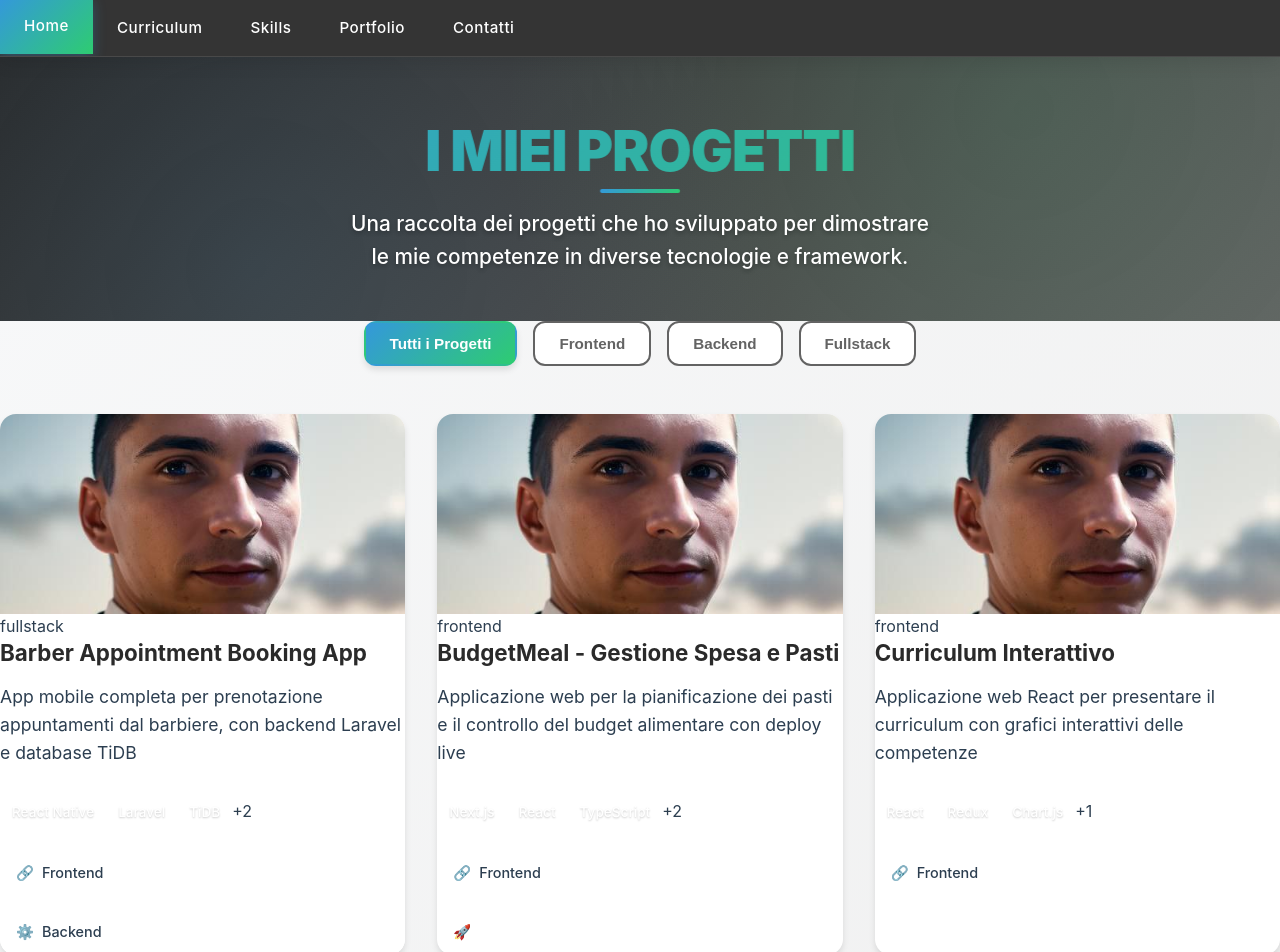
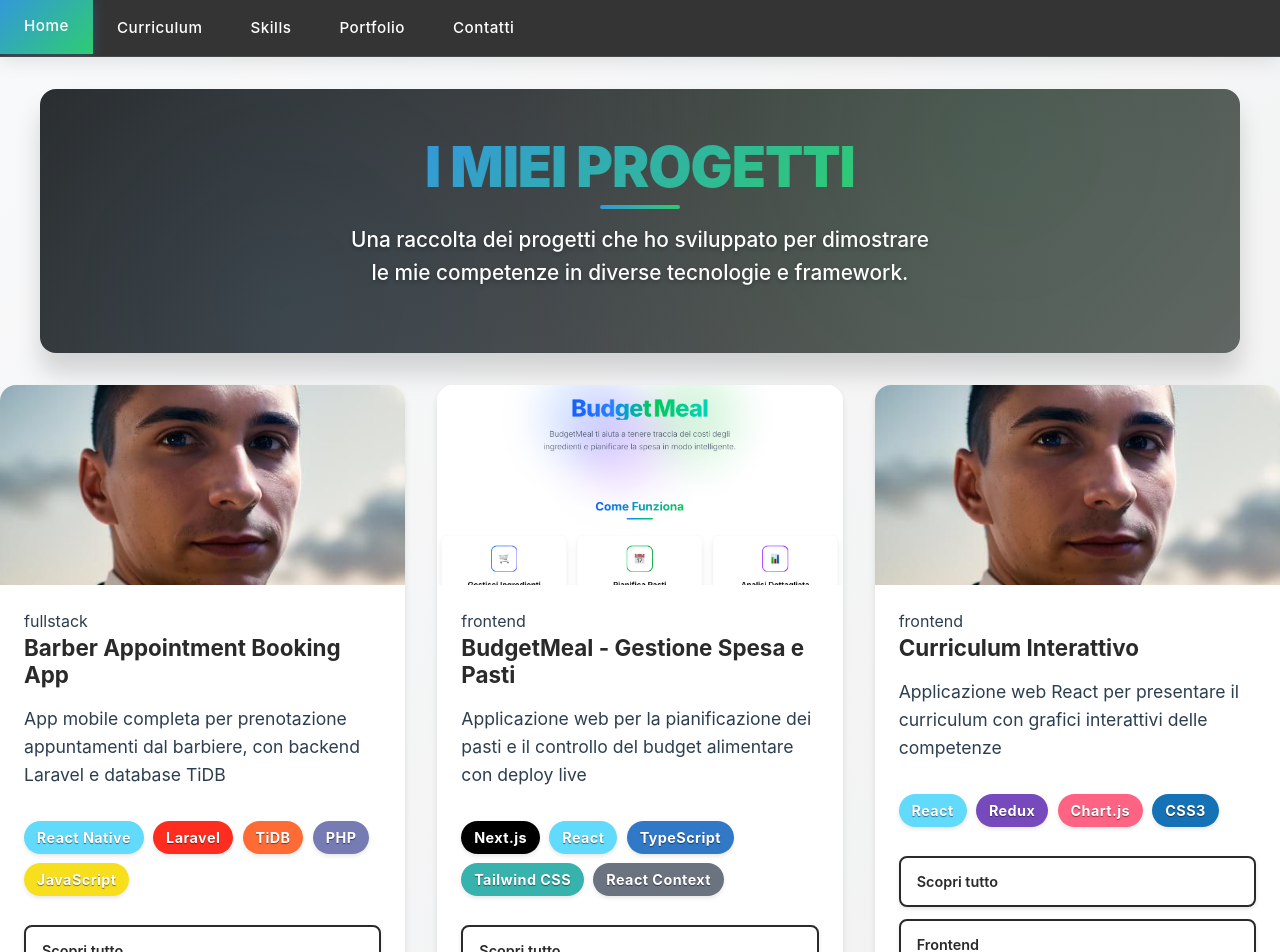
Before and after one commit to AlessandroAmen/curriculum2, a React (Vite) app in the folder Curriculum2/: page /pages/portfolio in a window 1280 px wide. Shown: the top 952 px of the page. Built offline with nearby package versions, Linux system fonts and the light colour scheme.

Commit message:
fixed a lot of css!

```diff
--- a/Curriculum2/src/components/ProjectComponents.css
+++ b/Curriculum2/src/components/ProjectComponents.css
@@ -105,12 +105,17 @@
 }
 
 .tech-tag {
-  background: var(--primary-color);
+  background: var(--primary-dark);
   color: white;
-  padding: 0.25rem 0.75rem;
+  padding: 0.3rem 0.8rem;
   border-radius: 20px;
-  font-size: 0.85rem;
-  font-weight: 500;
+  font-size: 0.9rem;
+  font-weight: 700;
+  margin-bottom: 0.3rem;
+  display: inline-block;
+  text-shadow: 0 1px 1px rgba(0, 0, 0, 0.5);
+  box-shadow: 0 2px 4px rgba(0, 0, 0, 0.1);
+  letter-spacing: 0.03em;
 }
 
 .project-links {
@@ -125,30 +130,47 @@
   align-items: center;
   gap: 0.5rem;
   padding: 0.75rem 1rem;
-  border: 2px solid var(--border-color);
+  border: 2px solid var(--primary-dark);
   border-radius: 8px;
   text-decoration: none;
-  color: var(--text-color);
+  color: var(--primary-dark);
+  background-color: var(--white);
   transition: all 0.3s ease;
-  font-weight: 500;
+  font-weight: 600;
+  box-shadow: var(--shadow-sm);
 }
 
 .project-link:hover {
-  border-color: var(--primary-color);
-  background: var(--primary-color);
+  border-color: var(--primary-dark);
+  background: var(--primary-dark);
   color: white;
   transform: translateY(-2px);
+  box-shadow: var(--shadow-md);
 }
 
 .project-link.live-link {
-  background: var(--accent-color);
-  border-color: var(--accent-color);
+  background: var(--accent-green);
+  border-color: var(--accent-green);
   color: white;
 }
 
 .project-link.live-link:hover {
-  background: var(--success-color);
-  border-color: var(--success-color);
+  background: var(--accent-green);
+  border-color: var(--accent-green);
+}
+
+.link-icon {
+  font-size: 1.2rem;
+  display: inline-flex;
+  align-items: center;
+  justify-content: center;
+  width: 24px;
+  height: 24px;
+}
+
+.link-text {
+  font-weight: 600;
+  letter-spacing: 0.02em;
 }
 
 .learning-card h4 {
@@ -659,4 +681,78 @@
 .error-content p {
   color: var(--text-muted);
   margin-bottom: 2rem;
+}.tech-tags {
+  display: flex;
+  flex-wrap: wrap;
+  gap: 0.5rem;
+  margin-bottom: 1rem;
 }
+
+.tech-tag {
+  background: var(--primary-dark);
+  color: white;
+  padding: 0.3rem 0.8rem;
+  border-radius: 20px;
+  font-size: 0.9rem;
+  font-weight: 700;
+  margin-bottom: 0.3rem;
+  display: inline-block;
+  text-shadow: 0 1px 1px rgba(0, 0, 0, 0.5);
+  box-shadow: 0 2px 4px rgba(0, 0, 0, 0.1);
+  letter-spacing: 0.03em;
+}
+
+.project-links {
+  margin-top: 1.5rem;
+  display: flex;
+  flex-direction: column;
+  gap: 0.75rem;
+}
+
+.project-link {
+  display: flex;
+  align-items: center;
+  gap: 0.5rem;
+  padding: 0.75rem 1rem;
+  border: 2px solid var(--primary-dark);
+  border-radius: 8px;
+  text-decoration: none;
+  color: var(--primary-dark);
+  background-color: var(--white);
+  transition: all 0.3s ease;
+  font-weight: 600;
+  box-shadow: var(--shadow-sm);
+}
+
+.project-link:hover {
+  border-color: var(--primary-dark);
+  background: var(--primary-dark);
+  color: white;
+  transform: translateY(-2px);
+  box-shadow: var(--shadow-md);
+}
+
+.project-link.live-link {
+  background: var(--accent-green);
+  border-color: var(--accent-green);
+  color: white;
+}
+
+.project-link.live-link:hover {
+  background: var(--accent-green);
+  border-color: var(--accent-green);
+}
+
+.link-icon {
+  font-size: 1.2rem;
+  display: inline-flex;
+  align-items: center;
+  justify-content: center;
+  width: 24px;
+  height: 24px;
+}
+
+.link-text {
+  font-weight: 600;
+  letter-spacing: 0.02em;
+}
--- /dev/null
+++ b/Curriculum2/src/components/styles.css
@@ -0,0 +1,75 @@
+.tech-tags {
+  display: flex;
+  flex-wrap: wrap;
+  gap: 0.5rem;
+  margin-bottom: 1rem;
+}
+
+.tech-tag {
+  background: var(--primary-dark);
+  color: white;
+  padding: 0.3rem 0.8rem;
+  border-radius: 20px;
+  font-size: 0.9rem;
+  font-weight: 700;
+  margin-bottom: 0.3rem;
+  display: inline-block;
+  text-shadow: 0 1px 1px rgba(0, 0, 0, 0.5);
+  box-shadow: 0 2px 4px rgba(0, 0, 0, 0.1);
+  letter-spacing: 0.03em;
+}
+
+.project-links {
+  margin-top: 1.5rem;
+  display: flex;
+  flex-direction: column;
+  gap: 0.75rem;
+}
+
+.project-link {
+  display: flex;
+  align-items: center;
+  gap: 0.5rem;
+  padding: 0.75rem 1rem;
+  border: 2px solid var(--primary-dark);
+  border-radius: 8px;
+  text-decoration: none;
+  color: var(--primary-dark);
+  background-color: var(--white);
+  transition: all 0.3s ease;
+  font-weight: 600;
+  box-shadow: var(--shadow-sm);
+}
+
+.project-link:hover {
+  border-color: var(--primary-dark);
+  background: var(--primary-dark);
+  color: white;
+  transform: translateY(-2px);
+  box-shadow: var(--shadow-md);
+}
+
+.project-link.live-link {
+  background: var(--accent-green);
+  border-color: var(--accent-green);
+  color: white;
+}
+
+.project-link.live-link:hover {
+  background: var(--accent-green);
+  border-color: var(--accent-green);
+}
+
+.link-icon {
+  font-size: 1.2rem;
+  display: inline-flex;
+  align-items: center;
+  justify-content: center;
+  width: 24px;
+  height: 24px;
+}
+
+.link-text {
+  font-weight: 600;
+  letter-spacing: 0.02em;
+}
--- a/Curriculum2/src/data/projects/budgetMeal.js
+++ b/Curriculum2/src/data/projects/budgetMeal.js
@@ -5,7 +5,7 @@ export const budgetMealData = {
   description: "Applicazione web per la pianificazione dei pasti e il controllo del budget alimentare con deploy live",
   technologies: ["Next.js", "React", "TypeScript", "Tailwind CSS", "React Context"],
   category: "frontend",
-  image: "/fotolinkedin.jpg",
+  image: "/Budget Meal/sfonfo Budget Meal.png",
   frontendLink: "https://github.com/AlessandroAmen/budget-meal-app",
   backendLink: null,
   liveLink: "https://budget-meal-app.vercel.app/",
--- a/Curriculum2/src/pages/curriculum.css
+++ b/Curriculum2/src/pages/curriculum.css
@@ -41,6 +41,29 @@
   background-clip: text;
   position: relative;
   z-index: 1;
+  margin-bottom: 10px;
+}
+
+.topcurriculum h2::after {
+  content: '';
+  position: absolute;
+  bottom: -10px;
+  left: 50%;
+  transform: translateX(-50%);
+  width: 80px;
+  height: 4px;
+  background: linear-gradient(135deg, var(--accent-blue), var(--accent-green));
+  border-radius: 2px;
+  animation: lineExpand 2s ease-out;
+}
+
+@keyframes lineExpand {
+  0% {
+    width: 0;
+  }
+  100% {
+    width: 80px;
+  }
 }
 
 #fotoprofilo {
--- a/Curriculum2/src/pages/portfolio.css
+++ b/Curriculum2/src/pages/portfolio.css
@@ -7,10 +7,18 @@
 .portfolio-header {
   background: linear-gradient(135deg, var(--primary-dark), var(--primary-gray));
   color: var(--white);
-  padding: 4rem 0 3rem;
+  padding: 3rem 2rem;
   text-align: center;
   position: relative;
   overflow: hidden;
+  margin: 2rem auto;
+  max-width: 1200px;
+  border-radius: var(--radius-xl);
+  box-shadow: var(--shadow-xl);
+  display: flex;
+  flex-direction: column;
+  align-items: center;
+  justify-content: center;
 }
 
 .portfolio-header::before {
@@ -87,45 +95,11 @@
   z-index: 1;
   font-weight: 500;
   text-shadow: 0 2px 4px rgba(0, 0, 0, 0.3);
+  padding-bottom: 1rem;
 }
 
 .portfolio-content {
   padding: 3rem 0;
-}
-
-/* Filtri */
-.portfolio-filters {
-  display: flex;
-  justify-content: center;
-  gap: 1rem;
-  margin-bottom: 3rem;
-  flex-wrap: wrap;
-}
-
-.filter-btn {
-  padding: 0.75rem 1.5rem;
-  border: 2px solid var(--primary-gray);
-  background: var(--white);
-  color: var(--primary-gray);
-  border-radius: var(--radius-lg);
-  font-weight: 600;
-  cursor: pointer;
-  transition: var(--transition-normal);
-  font-size: 0.95rem;
-}
-
-.filter-btn:hover {
-  background: var(--primary-gray);
-  color: var(--white);
-  transform: translateY(-2px);
-  box-shadow: var(--shadow-md);
-}
-
-.filter-btn.active {
-  background: linear-gradient(135deg, var(--accent-blue), var(--accent-green));
-  color: var(--white);
-  border-color: transparent;
-  box-shadow: var(--shadow-md);
 }
 
 /* Griglia Progetti */
@@ -207,11 +181,6 @@
   color: var(--primary-dark);
 }
 
-.live-link:hover {
-  background: var(--accent-green);
-  color: var(--white);
-}
-
 .details-link:hover {
   background: var(--accent-blue);
   color: var(--white);
@@ -246,13 +215,30 @@
   margin-bottom: 1.5rem;
 }
 
+.project-tech {
+  display: flex;
+  flex-wrap: wrap;
+  gap: 0.3rem;
+  margin: 0.8rem 0;
+}
+
+.project-content {
+  padding: 1.5rem;
+}
+
 .tech-tag {
   padding: 0.3rem 0.8rem;
   color: var(--white);
+  background-color: var(--primary-dark);
   border-radius: var(--radius-md);
   font-size: 0.8rem;
-  font-weight: 600;
-  text-shadow: 0 1px 2px rgba(0, 0, 0, 0.2);
+  font-weight: 700;
+  margin-right: 0.3rem;
+  margin-bottom: 0.3rem;
+  display: inline-block;
+  text-shadow: 0 1px 1px rgba(0, 0, 0, 0.5);
+  box-shadow: 0 2px 4px rgba(0, 0, 0, 0.1);
+  letter-spacing: 0.03em;
 }
 
 .project-features h4 {
--- a/Curriculum2/src/pages/portfolio.jsx
+++ b/Curriculum2/src/pages/portfolio.jsx
@@ -1,19 +1,9 @@
-import React, { useState } from 'react';
+import React from 'react';
 import { Link } from 'react-router-dom';
-import { projectsData, getProjectsByCategory } from '../data/projectsData';
+import { projectsData, getTechColor } from '../data/projectsData';
 import './portfolio.css';
 
 function Portfolio() {
-  const [activeFilter, setActiveFilter] = useState('all');
-
-  const filteredProjects = getProjectsByCategory(activeFilter);
-
-  const categories = [
-    { key: 'all', label: 'Tutti i Progetti' },
-    { key: 'frontend', label: 'Frontend' },
-    { key: 'backend', label: 'Backend' },
-    { key: 'fullstack', label: 'Fullstack' }
-  ];
 
   return (
     <div className="portfolio">
@@ -25,28 +15,11 @@ function Portfolio() {
         </p>
       </div>
 
-      <div className="portfolio-filters">
-        {categories.map(category => (
-          <button
-            key={category.key}
-            className={`filter-btn ${activeFilter === category.key ? 'active' : ''}`}
-            onClick={() => setActiveFilter(category.key)}
-          >
-            {category.label}
-          </button>
-        ))}
-      </div>
-
       <div className="projects-grid">
-        {filteredProjects.map(project => (
+        {projectsData.map(project => (
           <div key={project.id} className="project-card">
             <div className="project-image">
               <img src={project.image} alt={project.title} />
-              <div className="project-overlay">
-                <Link to={`/pages/portfolio/${project.slug}`} className="view-details">
-                  Vedi Dettagli
-                </Link>
-              </div>
             </div>
 
             <div className="project-content">
@@ -55,28 +28,34 @@ function Portfolio() {
               <p className="project-description">{project.description}</p>
 
               <div className="project-tech">
-                {project.technologies.slice(0, 3).map((tech, index) => (
-                  <span key={index} className="tech-tag">{tech}</span>
+                {project.technologies.map((tech, index) => (
+                  <span
+                    key={index}
+                    className="tech-tag"
+                    style={{ backgroundColor: getTechColor(tech) }}
+                  >
+                    {tech}
+                  </span>
                 ))}
-                {project.technologies.length > 3 && (
-                  <span className="tech-more">+{project.technologies.length - 3}</span>
-                )}
               </div>
 
               <div className="project-links">
+                <Link to={`/pages/portfolio/${project.slug}`} className="project-link details-link">
+                  Scopri tutto
+                </Link>
                 {project.frontendLink && (
                   <a href={project.frontendLink} target="_blank" rel="noopener noreferrer" className="project-link">
-                    <span>🔗</span> Frontend
+                    Frontend
                   </a>
                 )}
                 {project.backendLink && (
                   <a href={project.backendLink} target="_blank" rel="noopener noreferrer" className="project-link">
-                    <span>⚙️</span> Backend
+                    Backend
                   </a>
                 )}
                 {project.liveLink && (
-                  <a href={project.liveLink} target="_blank" rel="noopener noreferrer" className="project-link live-link">
-                    <span>🚀</span> Live Demo
+                  <a href={project.liveLink} target="_blank" rel="noopener noreferrer" className="project-link">
+                    Live Demo
                   </a>
                 )}
               </div>
@@ -84,13 +63,6 @@ function Portfolio() {
           </div>
         ))}
       </div>
-
-      {filteredProjects.length === 0 && (
-        <div className="no-projects">
-          <h3>Nessun progetto trovato</h3>
-          <p>Non ci sono progetti per la categoria selezionata.</p>
-        </div>
-      )}
     </div>
   );
 }
--- a/Curriculum2/src/pages/skill.css
+++ b/Curriculum2/src/pages/skill.css
@@ -13,9 +13,8 @@
 
 .skills-title {
   font-size: 2.5rem;
-  color: var(--primary-dark);
   margin-bottom: 1rem;
-  background: linear-gradient(135deg, var(--primary-dark), var(--accent-blue));
+  background: linear-gradient(135deg, var(--accent-blue), var(--accent-green));
   -webkit-background-clip: text;
   -webkit-text-fill-color: transparent;
   background-clip: text;
```
Also changed, not shown: Curriculum2/src/components/ProjectOverview.jsx (+14 -4 lines), Curriculum2/src/pages/contatti.css (+2 -30 lines), Curriculum2/src/pages/contatti.jsx (+3 -15 lines), Curriculum2/src/pages/curriculum.jsx (+12 -13 lines), Curriculum2/public/Budget Meal/sfonfo Budget Meal.png (added), 1 other file (tests, documents, lock files or other folders).
